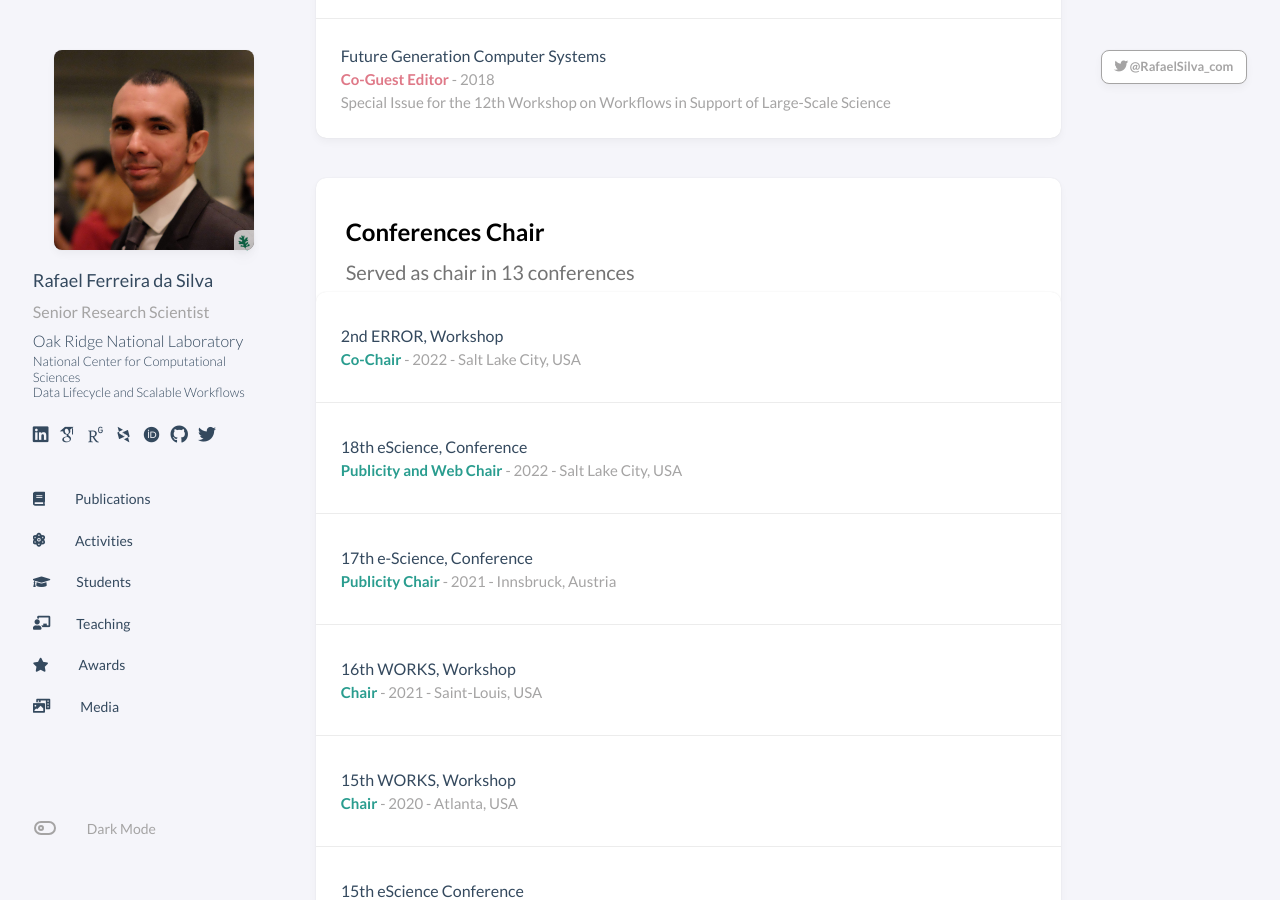
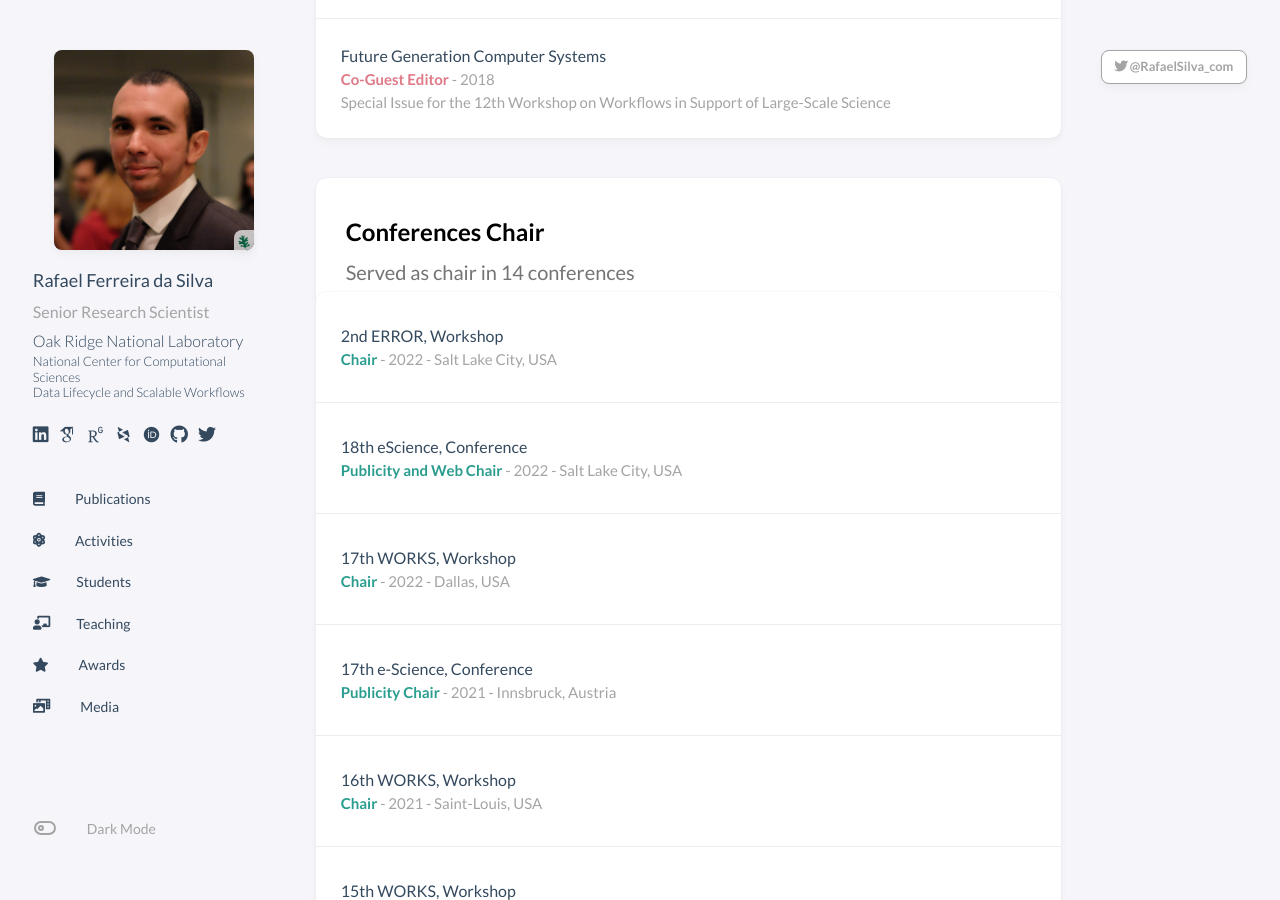
Before and after one commit to rafaelfsilva/rafaelfsilva.github.io, a Jekyll site: the page built from _pages/activities.html, in a window 1280 px wide and 900 px high, scrolled down 712 px. Built offline with Jekyll 4.4.1, drawn with Linux system fonts in a browser that asks for light colours; some web fonts are replaced; a script that is not in the unit is left out; comment, search, counter and statistics services are not loaded.

Commit message:
Update activities_chair.yml

```diff
--- a/_data/activities_chair.yml
+++ b/_data/activities_chair.yml
@@ -1,3 +1,9 @@
+- conference: 17th WORKS, Workshop
+  role: Chair
+  year: 2022
+  location: Dallas, USA
+  link: https://works-workshop.org
+
 - conference: 18th eScience, Conference
   role: Publicity and Web Chair
   year: 2022
@@ -5,7 +11,7 @@
   link: https://escience-conference.org/2022
 
 - conference: 2nd ERROR, Workshop
-  role: Co-Chair
+  role: Chair
   year: 2022
   location: Salt Lake City, USA
   link: https://error-workshop.org
@@ -14,7 +20,7 @@
   role: Chair
   year: 2021
   location: Saint-Louis, USA
-  link: https://works-workshop.org
+  link: https://works-workshop.org/2021
 
 - conference: 15th WORKS, Workshop
   role: Chair
```
